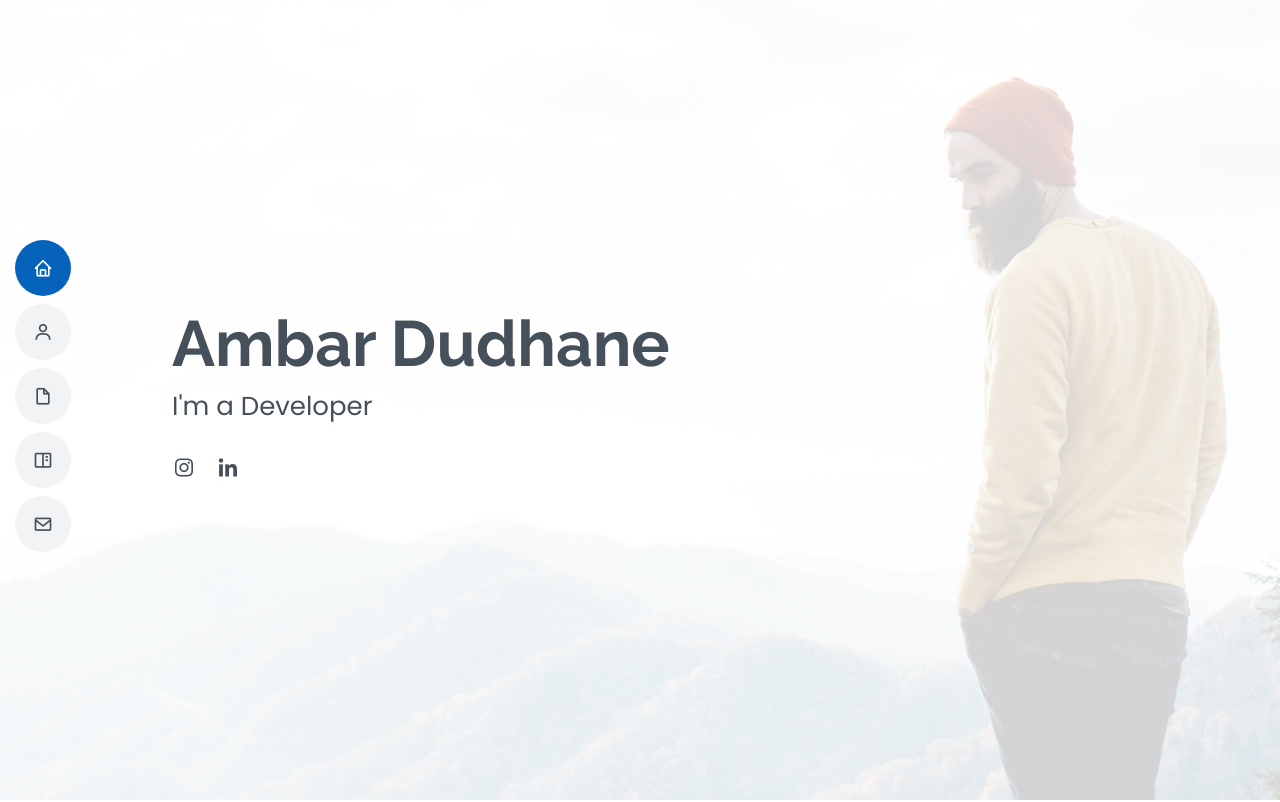
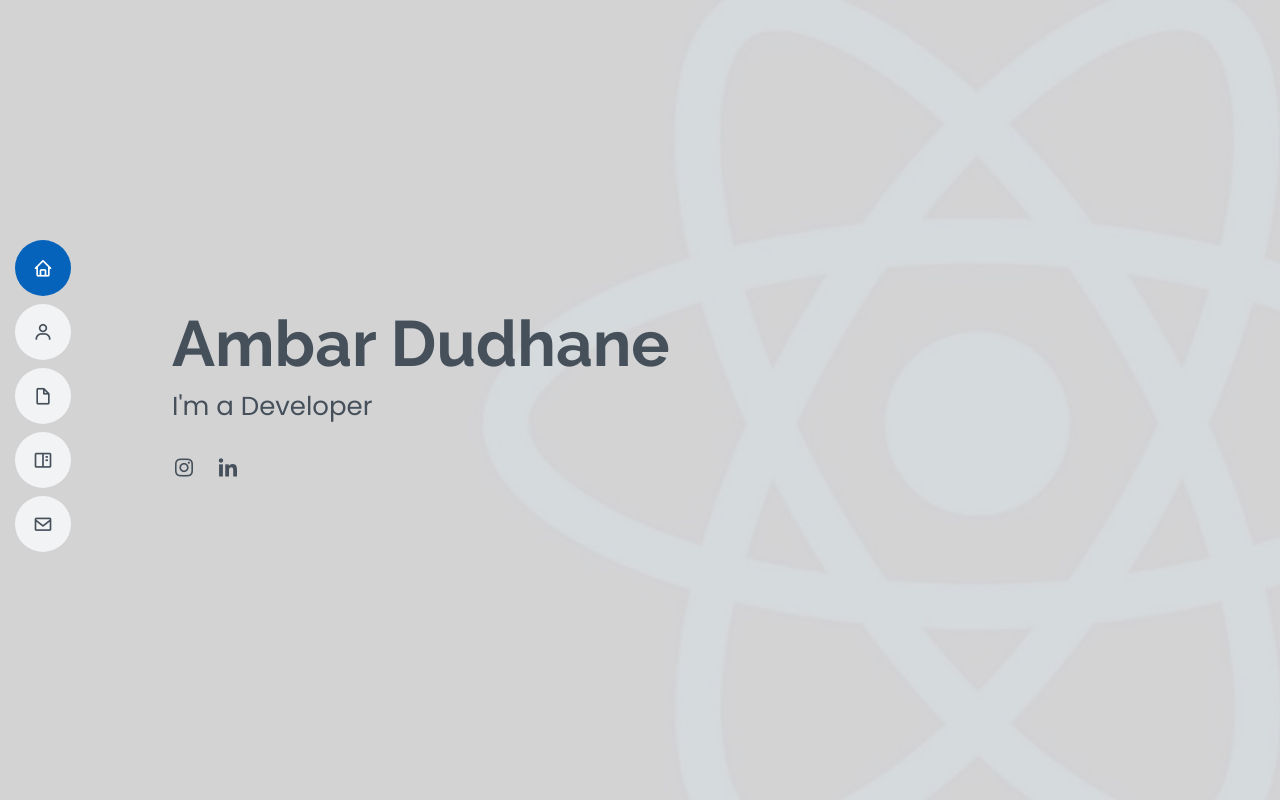
Before and after one commit to AmbarDudhane/resume, a React (Create React App) app: page / in a window 1280 px wide. Shown: the top 802 px of the page. Built offline with nearby package versions, Linux system fonts and the light colour scheme.

Commit message:
Update style.css

```diff
--- a/public/assets/css/style.css
+++ b/public/assets/css/style.css
@@ -273,7 +273,7 @@ h6 {
 #hero {
   width: 100%;
   height: 100vh;
-  background: url("../img/hero-bg.jpg") top right no-repeat;
+  background: url("../img/another_bg.jpg") top right no-repeat;
   background-size: cover;
   position: relative;
 }
```
